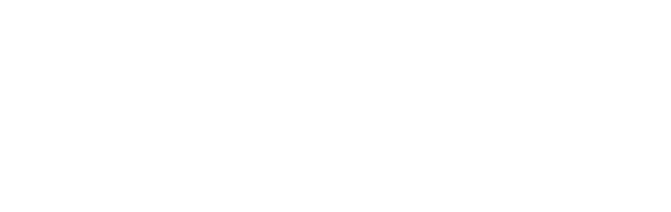
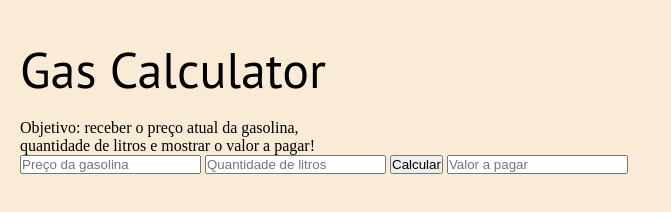
Before and after one commit to mariaeqp/gas_calculator, a plain HTML site: page index.html in a window 1280 px wide. Shown: the whole page, without its empty margins (0-671 px from the left). Drawn offline with Linux system fonts and the light colour scheme.

Commit message:
first commit

```diff
--- /dev/null
+++ b/func.js
@@ -0,0 +1,13 @@
+var btn = document.getElementById('btn')
+var valor=document.getElementById('vargaso')
+var litros=document.getElementById('qtdl')
+var total = document.getElementById('result')
+
+btn.onclick=()=>{
+    calcular()
+}
+
+function calcular() {
+    result=parseFloat(valor.value)*parseFloat(litros.value)
+    total.value=result
+}
--- a/index.html
+++ b/index.html
@@ -1,12 +1,27 @@
 <!DOCTYPE html>
-<html lang="en">
+<html lang="pt-br">
 <head>
     <meta charset="UTF-8">
     <meta http-equiv="X-UA-Compatible" content="IE=edge">
     <meta name="viewport" content="width=device-width, initial-scale=1.0">
-    <title>Document</title>
+
+    <title>Gas Calculator</title>
+
+    <link rel="stylesheet" type="text/css" href="style.css">
+    <link rel="shortcut icon" type="imagex/png" href="img/gas30.png">
+
 </head>
 <body>
+    <h1 class="titulo"> Gas Calculator</h1>
+    <p> Objetivo: receber o preço atual da gasolina, <br> quantidade de litros e mostrar o valor a pagar!</p>
+
+    <input type="text" placeholder="Preço da gasolina" id="vargaso">
+    <input type="text" placeholder="Quantidade de litros" id="qtdl">
+    <button id="btn">Calcular</button>
+
+    <input type="text" placeholder="Valor a pagar" id="result">
+
+    <script src="func.js"></script>
 
 </body>
 </html>
--- /dev/null
+++ b/style.css
@@ -0,0 +1,22 @@
+@import url('https://fonts.googleapis.com/css2?family=PT+Sans&display=swap');
+
+*{
+    margin: 0px;
+    padding: 0px;
+    box-sizing: border-box;
+    text-decoration: none;
+}
+body{
+    font-size: 100%;
+    padding: 20px;
+    background-color: antiquewhite;
+}
+
+.titulo{
+    font-family: 'PT Sans', sans-serif;
+    font-style: normal;
+    font-weight: normal;
+    font-size: 50px;
+    line-height: 99px;
+    color: black;
+}
```
Also changed, not shown: img/gas30.png (added), 1 other file.
